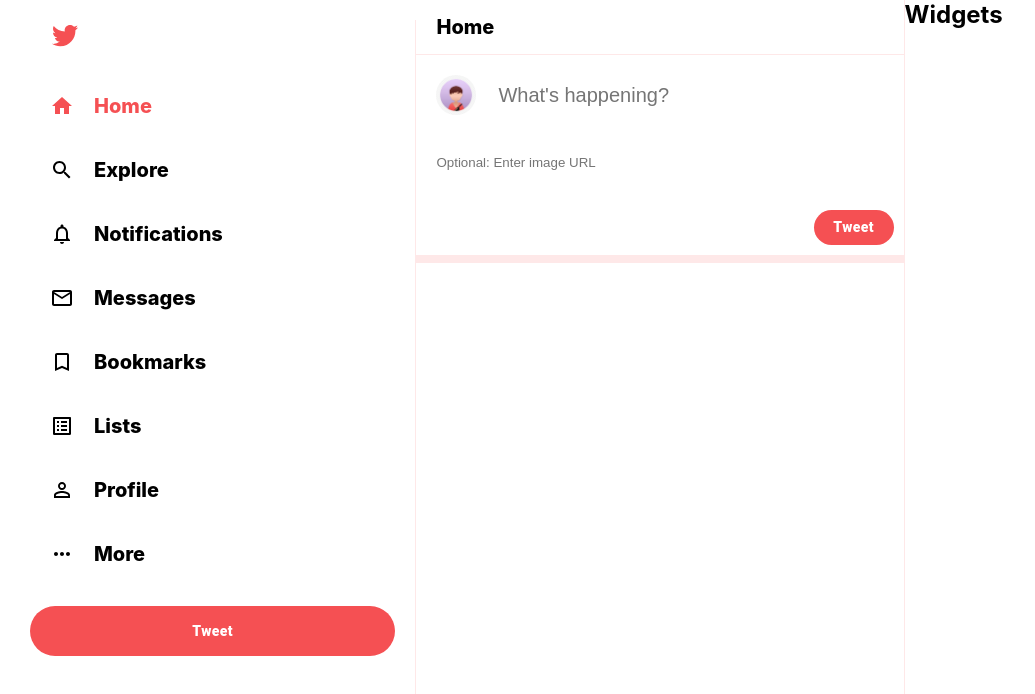
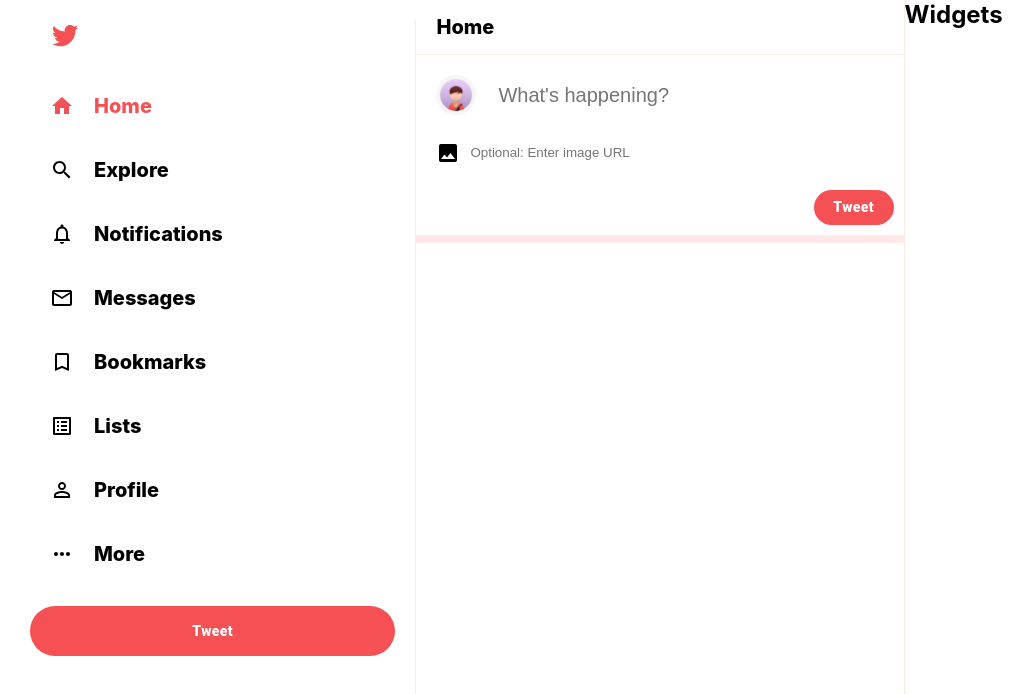
Before and after one commit to mvolonnino/twitter-clone, a React (Create React App) app: page / in a window 1280 px wide. Shown: the top 694 px of the page, without its empty margins (0-1035 px from the left). Built offline with nearby package versions, Linux system fonts and the light colour scheme.

Commit message:
added image icon for url and hover properties

```diff
--- a/src/components/TweetBox/TweetBox.css
+++ b/src/components/TweetBox/TweetBox.css
@@ -22,8 +22,22 @@
 }
 
 .tweetBox_imageInput {
+  flex: 1;
   border: none;
-  padding: 20px;
+  padding: 10px;
+}
+
+.tweetBox_image {
+  display: flex;
+  align-items: center;
+}
+
+.imageIcon {
+  padding-left: 20px;
+}
+
+.tweetBox_image:hover {
+  color: var(--twitter-color);
 }
 
 .tweetBox_tweetButton {
--- a/src/components/TweetBox/TweetBox.jsx
+++ b/src/components/TweetBox/TweetBox.jsx
@@ -3,6 +3,9 @@
 import "./TweetBox.css";
 import tweetAvatar from "./img/tweet_avatar.jpeg";
 import { Avatar, Button } from "@material-ui/core";
+
+// icons
+import ImageIcon from "@material-ui/icons/Image";
 
 function TweetBox() {
   return (
@@ -12,11 +15,14 @@
           <Avatar src={tweetAvatar} />
           <input placeholder="What's happening?" type="text"></input>
         </div>
-        <input
-          className="tweetBox_imageInput"
-          placeholder="Optional: Enter image URL"
-          type="text"
-        ></input>
+        <div className="tweetBox_image">
+          <ImageIcon className="imageIcon" />
+          <input
+            className="tweetBox_imageInput"
+            placeholder="Optional: Enter image URL"
+            type="text"
+          ></input>
+        </div>
         <Button className="tweetBox_tweetButton">Tweet</Button>
       </form>
     </div>
```
